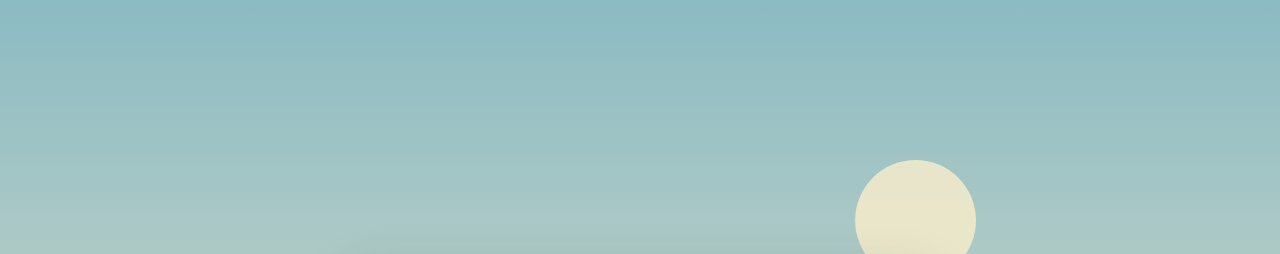
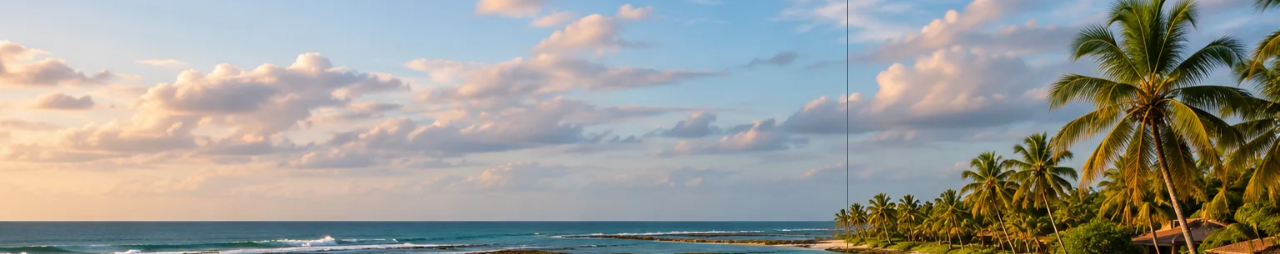
Before and after one commit to Juniorreis25/contadorviagem, a plain HTML site: page index.html in a window 1280 px wide. Shown: the top 254 px of the page. Drawn offline with Linux system fonts and the light colour scheme.

Commit message:
Substitui o fundo em SVG por imagem de Serrambi gerada no ChatGPT

```diff
--- a/index.html
+++ b/index.html
@@ -18,7 +18,15 @@
       color: #163b36;
       font-family: 'DM Sans', system-ui, sans-serif;
     }
-    .beach { position: fixed; inset: 0; width: 100%; height: 100%; pointer-events: none; }
+    .beach {
+      position: fixed;
+      inset: 0;
+      width: 100%;
+      height: 100%;
+      object-fit: cover;
+      object-position: 76% center;
+      pointer-events: none;
+    }
     .wrapper {
       position: relative;
       width: min(100%, 37rem);
@@ -41,31 +49,7 @@
   </style>
 </head>
 <body>
-  <svg class="beach" viewBox="0 0 1440 900" preserveAspectRatio="xMaxYMid slice" aria-hidden="true" focusable="false">
-  <defs>
-    <linearGradient id="sky" x2="0" y2="1" gradientUnits="objectBoundingBox">
-      <stop stop-color="#8bbbc3"/><stop offset="1" stop-color="#f7e8cc"/>
-    </linearGradient>
-    <linearGradient id="sea" x2=".2" y2="1" gradientUnits="objectBoundingBox">
-      <stop stop-color="#1b6e7e"/><stop offset=".65" stop-color="#53a69f"/><stop offset="1" stop-color="#abd1b3"/>
-    </linearGradient>
-    <g id="palm">
-      <path d="M0 225Q23 119 0 0Q42 123 13 225Z" fill="#544f37"/>
-      <path d="M4 2Q-63-57-110 5Q-47-17 4 2 M4 2Q-69-4-83 62Q-45 19 4 2 M4 2Q-26-68-68-60Q-24-37 4 2 M4 2Q41-64 114-26Q50-27 4 2 M4 2Q63-31 108 32Q44 4 4 2 M4 2Q64 12 69 71Q43 35 4 2" fill="#214d43"/>
-    </g>
-  </defs>
-  <path fill="url(#sky)" d="M0 0h1440v900H0z"/>
-  <circle cx="1030" cy="248" r="68" fill="#fff0cd" opacity=".75"/>
-  <path fill="url(#sea)" d="M0 390h1440v510H0z"/>
-  <path fill="#517d6e" opacity=".7" d="M0 388Q150 361 254 390Q300 403 377 411L0 432Z"/>
-  <path fill="#327a73" opacity=".52" d="M1040 468q95-30 181-12t219-4v24q-110 22-202 8t-198 4zM364 585q133-37 210-17t165 7q-106 37-169 28t-206 7z"/>
-  <path fill="none" stroke="#d9efda" stroke-width="3" opacity=".48" d="M50 479q68-9 156 0m750 63q135-18 282 0M160 567q57-10 113-6m556 55q95-14 190-5"/>
-  <path fill="#f4e2bc" d="M0 698q268 62 568 33t872-159v328H0Z"/>
-  <path fill="none" stroke="#fff3dc" stroke-width="10" opacity=".78" d="M0 700q269 61 569 31t871-158"/>
-  <path fill="#dcc197" d="M0 821q180 39 396 9t439 3q290-20 605-166v233H0Z"/>
-  <use href="#palm" transform="translate(1170 468) rotate(10) scale(1.2)"/>
-  <use href="#palm" transform="translate(1320 403) rotate(-8) scale(1.44)"/>
-</svg>
+  <img class="beach" src="assets/serrambi.webp" alt="" fetchpriority="high" />
   <main class="wrapper">
     <h1>Contagem regressiva para a viagem</h1>
     <p>17 de fevereiro de 2027</p>
```
Also changed, not shown: assets/serrambi.webp (added).
